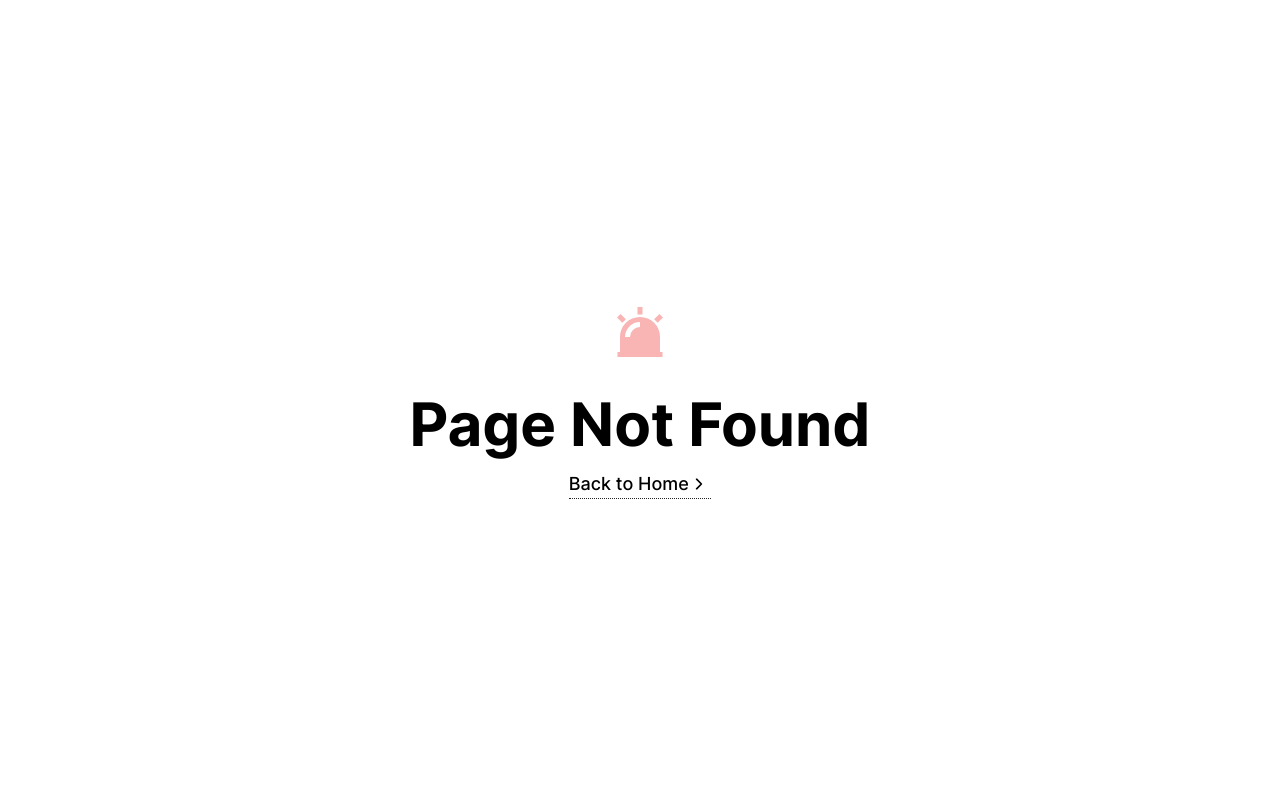
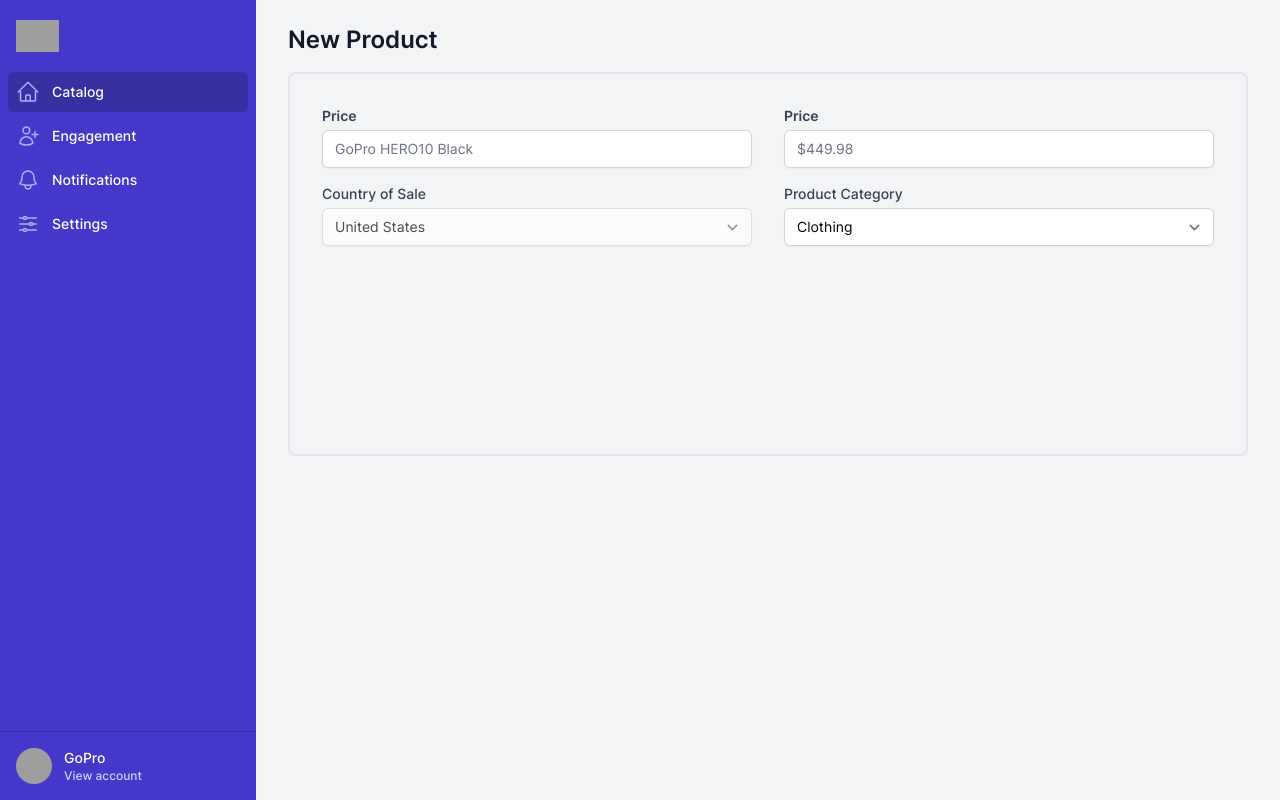
Before and after one commit to 0xgoldenlion/Brandinate-Monorepo, a Next.js app in the folder react-app/: page /catalog/new in a window 1280 px wide. Before the commit this address had no page. Built offline with nearby package versions, Linux system fonts and the light colour scheme; grey boxes are pictures that could not be loaded.

Commit message:
feat: add non-functional basic new product section

```diff
--- a/react-app/src/components/empty-state/products-empty-state.tsx
+++ b/react-app/src/components/empty-state/products-empty-state.tsx
@@ -1,6 +1,10 @@
 import { PlusIcon } from '@heroicons/react/20/solid';
+import Link from 'next/link';
+import { useRouter } from 'next/router';
 
 export function ProductsEmptyState() {
+    const router = useRouter();
+
   return (
     <>
       <div className='text-center'>
@@ -29,7 +33,7 @@ export function ProductsEmptyState() {
             className='inline-flex items-center rounded-md border border-transparent bg-indigo-600 px-4 py-2 text-sm font-medium text-white shadow-sm hover:bg-indigo-700 focus:outline-none focus:ring-2 focus:ring-indigo-500 focus:ring-offset-2'
           >
             <PlusIcon className='-ml-1 mr-2 h-5 w-5' aria-hidden='true' />
-            New Product
+            <Link href={router.asPath +"/new"}>New Product</Link>
           </button>
         </div>
       </div>
--- /dev/null
+++ b/react-app/src/components/form-controls/Dropdown.tsx
@@ -0,0 +1,36 @@
+import React from 'react';
+
+export default function Dropdown({
+  name,
+  options,
+  disabled,
+}: {
+  name: string;
+  options: string[];
+  disabled?: boolean;
+}) {
+  const formatedName = name.toLowerCase().replace(' ', '');
+
+  return (
+    <>
+      <label
+        htmlFor={formatedName}
+        className='block text-sm font-medium text-gray-700'
+      >
+        {name}
+      </label>
+      <div className='mt-1'>
+        <select
+          name={formatedName}
+          autoComplete={formatedName}
+          className='block w-full rounded-md border-gray-300 shadow-sm focus:border-indigo-500 focus:ring-indigo-500 sm:text-sm'
+          disabled={disabled}
+        >
+          {options.map((opt, index) => (
+            <option key={index}>{opt}</option>
+          ))}
+        </select>
+      </div>
+    </>
+  );
+}
--- /dev/null
+++ b/react-app/src/components/form-controls/Input.tsx
@@ -0,0 +1,31 @@
+import React from 'react';
+
+export default function Input({
+  name,
+  placeholder,
+}: {
+  name: string;
+  placeholder: string;
+}) {
+  const formatedName = name.toLowerCase().replace(' ', '');
+
+  return (
+    <>
+      <label
+        htmlFor={formatedName}
+        className='block text-sm font-semibold text-gray-700'
+      >
+        Price
+      </label>
+      <div className='mt-1'>
+        <input
+          type='text'
+          name={formatedName}
+          autoComplete={formatedName}
+          className='block w-full rounded-md border-gray-300 shadow-sm focus:border-indigo-500 focus:ring-indigo-500 sm:text-sm'
+          placeholder={placeholder}
+        />
+      </div>
+    </>
+  );
+}
--- a/react-app/src/components/layout/NavigationBar.tsx
+++ b/react-app/src/components/layout/NavigationBar.tsx
@@ -1,5 +1,6 @@
 import { Dialog, Transition } from '@headlessui/react';
 import { XMarkIcon } from '@heroicons/react/24/outline';
+import Link from 'next/link';
 import { useRouter } from 'next/router';
 import { Fragment, useState } from 'react';
 import { Subject } from 'rxjs';
@@ -88,7 +89,7 @@ export function NavigationBar({
                   </div>
                   <nav className='mt-5 space-y-1 px-2'>
                     {navigation.map((item) => (
-                      <a
+                      <Link
                         key={item.name}
                         href={item.href}
                         className={`group flex items-center rounded-md px-2 py-2 text-base font-medium ${
@@ -102,7 +103,7 @@ export function NavigationBar({
                           aria-hidden='true'
                         />
                         {item.name}
-                      </a>
+                      </Link>
                     ))}
                   </nav>
                 </div>
--- a/react-app/src/pages/account.tsx
+++ b/react-app/src/pages/account.tsx
@@ -1,3 +1,4 @@
+import Dropdown from '@/components/form-controls/Dropdown';
 import Link from 'next/link';
 
 export default function Account() {
@@ -33,23 +34,10 @@ export default function Account() {
               </div>
 
               <div className='sm:col-span-3'>
-                <label
-                  htmlFor='category'
-                  className='block text-sm font-medium text-gray-700'
-                >
-                  Category
-                </label>
-                <div className='mt-1'>
-                  <select
-                    name='category'
-                    autoComplete='category-name'
-                    className='block w-full rounded-md border-gray-300 shadow-sm focus:border-indigo-500 focus:ring-indigo-500 sm:text-sm'
-                  >
-                    <option>Sports wear</option>
-                    <option>Electronics</option>
-                    <option>Clothing</option>
-                  </select>
-                </div>
+                <Dropdown
+                  name={'Category'}
+                  options={['Sports wear', 'Electronics', 'Clothing']}
+                ></Dropdown>
               </div>
 
               <div className='sm:col-span-3'>
@@ -208,7 +196,7 @@ export default function Account() {
                   autoComplete='country-name'
                   className='block w-full rounded-md border-gray-300 shadow-sm focus:border-indigo-500 focus:ring-indigo-500 sm:text-sm'
                 >
-                  <option>United Nations</option>
+                  <option>United States</option>
                   <option>Germany</option>
                   <option>Portugal</option>
                 </select>
--- /dev/null
+++ b/react-app/src/pages/catalog/new.tsx
@@ -0,0 +1,43 @@
+import Dropdown from '@/components/form-controls/Dropdown';
+import Input from '@/components/form-controls/Input';
+import AppLayout from '@/components/layout/AppLayout';
+
+export default function NewProduct() {
+  return (
+    <AppLayout>
+      <div className='mx-auto max-w-7xl px-4 sm:px-6 md:px-8'>
+        <h1 className='text-2xl font-semibold text-gray-900'>New Product</h1>
+      </div>
+      <div className='mx-auto max-w-7xl px-4 sm:px-6 md:px-8'>
+        <div className='py-4'>
+          <div className='h-96 rounded-lg border-2 border-solid border-gray-200'>
+            <div className='m-8 grid grid-cols-6 gap-y-4 gap-x-8'>
+              <div className='col-span-3'>
+                <Input
+                  name='Product Name'
+                  placeholder='GoPro HERO10 Black'
+                ></Input>
+              </div>
+              <div className='col-span-3'>
+                <Input name='Price' placeholder='$449.98'></Input>
+              </div>
+              <div className='col-span-3'>
+                <Dropdown
+                  name='Country of Sale'
+                  options={['United States']}
+                  disabled={true}
+                ></Dropdown>
+              </div>
+              <div className='col-span-3'>
+                <Dropdown
+                  name='Product Category'
+                  options={['Clothing', 'Sports Wear']}
+                ></Dropdown>
+              </div>
+            </div>
+          </div>
+        </div>
+      </div>
+    </AppLayout>
+  );
+}
```
